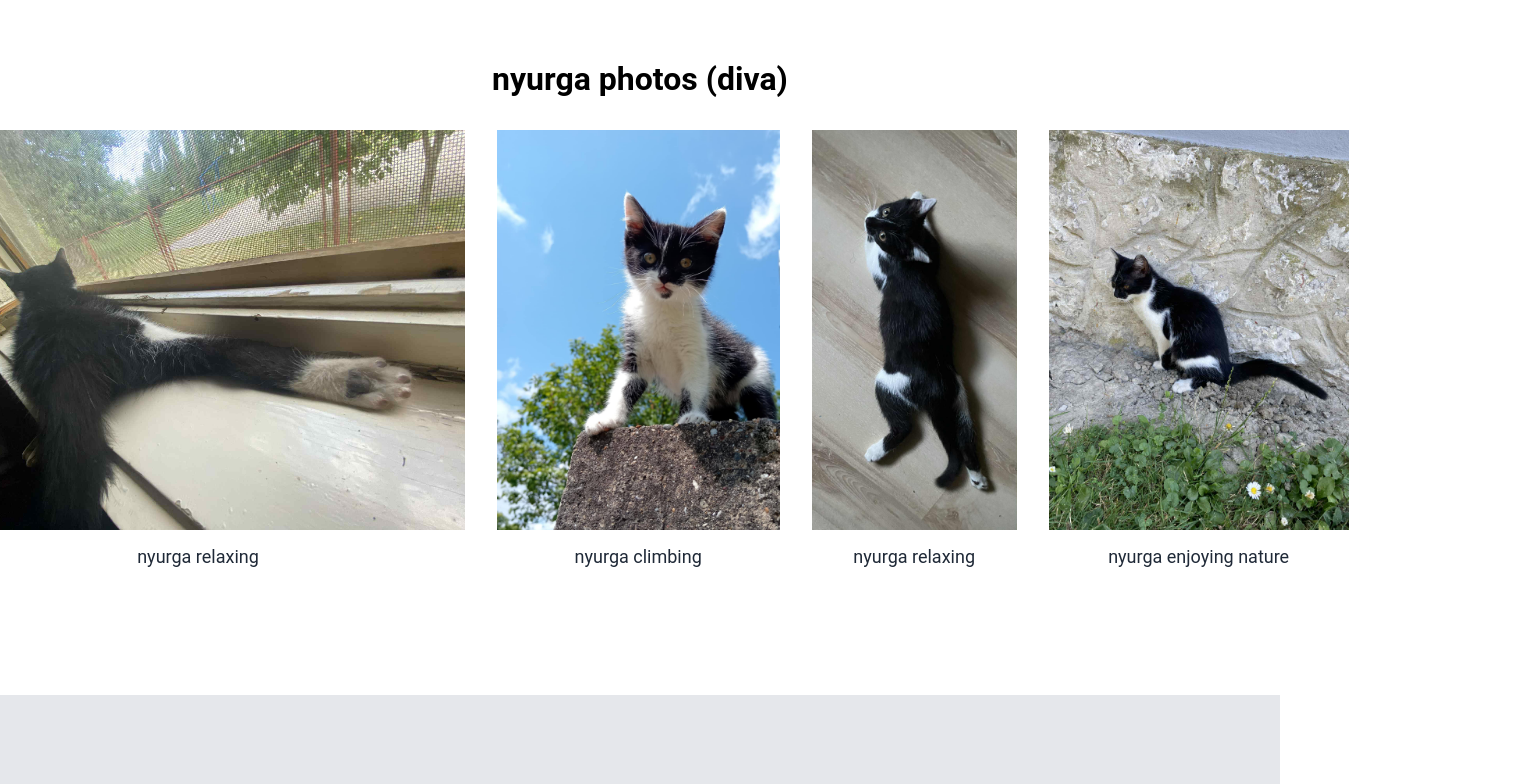
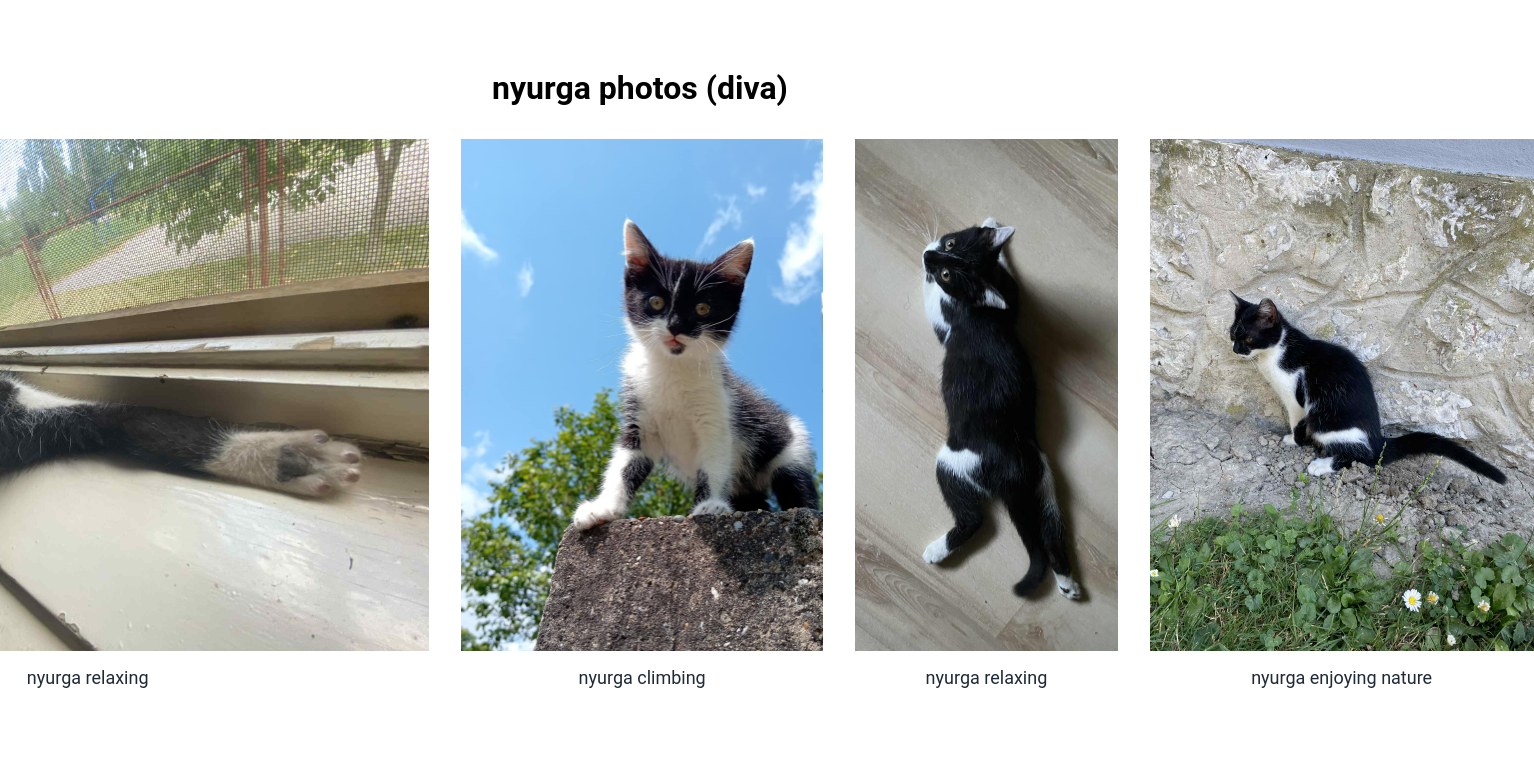
Before and after one commit to MarkusIfquil/Odin-Landing-Page, a plain HTML site: page index.html in a window 1280 px wide. Shown: the part 840-1624 px from the top of the page, 1534 px wide, since content can reach past the window. Drawn offline with Linux system fonts and the light colour scheme.

Commit message:
redid image styling so that it works in github

```diff
--- a/index.html
+++ b/index.html
@@ -25,26 +25,26 @@
             <p>look at him hes just a little guy he doesnt know anything about the world his head is filled with love and sunshine</p>
             <button>sign up for more nyurga</button>
         </div>
-        <img src="images/nyurga1.jpg">
+        <img class="nyurga-image" src="images/nyurga1.jpg">
     </div>
 
     <div class="second-block">
         <h1>nyurga photos (diva)</h1>
         <ul>
             <li>
-                <img src="images/nyurga0.jpg">
+                <img class="nyurga-image" src="images/nyurga0.jpg">
                 <p>nyurga relaxing</p>
             </li>
             <li>
-                <img src="images/nyurga2.jpg">
+                <img class="nyurga-image" src="images/nyurga2.jpg">
                 <p>nyurga climbing</p>
             </li>
             <li>
-                <img src="images/nyurga3.jpg">
+                <img class="nyurga-image" src="images/nyurga3.jpg">
                 <p>nyurga relaxing</p>
             </li>
             <li>
-                <img src="images/nyurga4.jpg">
+                <img class="nyurga-image" src="images/nyurga4.jpg">
                 <p>nyurga enjoying nature</p>
             </li>
         </ul>
--- a/style.css
+++ b/style.css
@@ -15,8 +15,8 @@ ul {
     list-style-type: none;
 }
 
-img {
-    height: 400px;
+.nyurga-image {
+    height: 512px;
     width: auto;
 }
 
```
